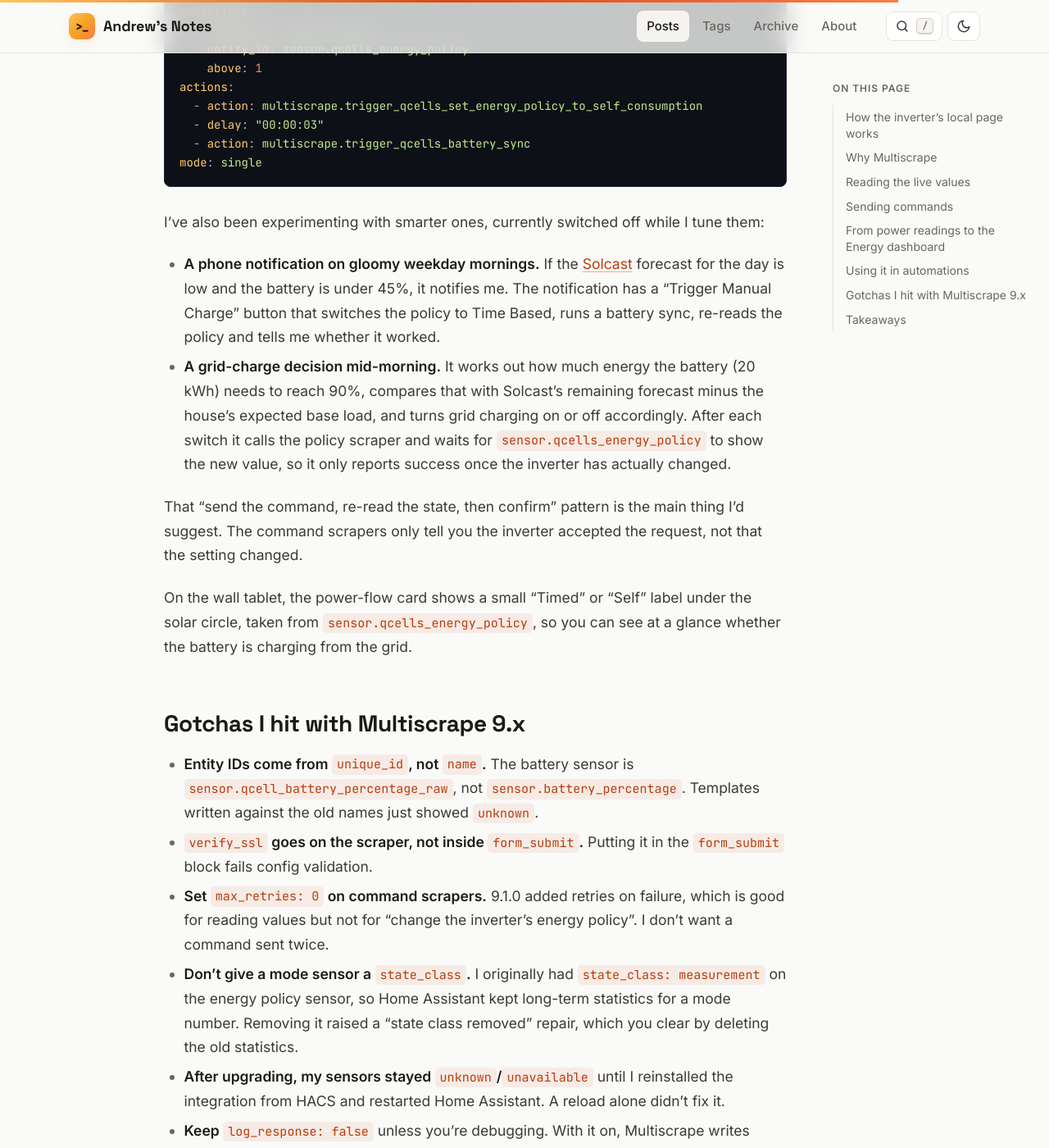
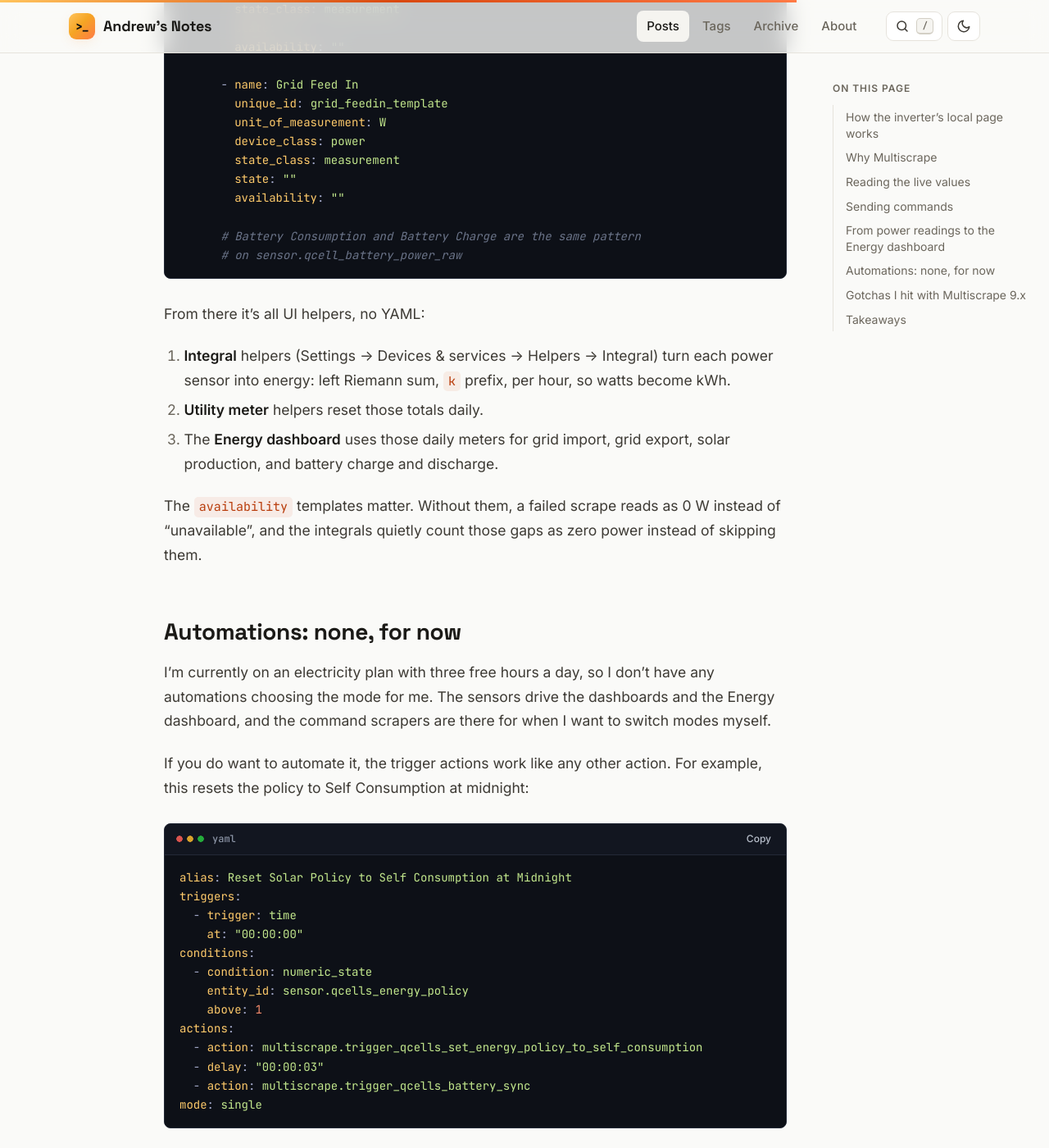
Before and after one commit to andrewpc/andrewpc.github.io, a Jekyll site: the page built from _posts/2026-11-22-qcells-inverter-home-assistant-multiscrape.md, in a window 1280 px wide and 1400 px high, scrolled down 6369 px. Shown: the whole window at 82% size. Built offline with Jekyll 4.4.1, drawn with Linux system fonts in a browser that asks for light colours; some of the changed text lies outside the part shown.

Commit message:
Add power-flow hero image; note no mode automations on current plan
Co-Authored-By: Claude Opus 5.5 <noreply@anthropic.com>

````diff
--- a/_posts/2026-11-22-qcells-inverter-home-assistant-multiscrape.md
+++ b/_posts/2026-11-22-qcells-inverter-home-assistant-multiscrape.md
@@ -8,7 +8,10 @@ description: >-
   battery between self-consumption and grid charging.
 categories: [project-notes]
 tags: [home-assistant, multiscrape, solar, battery, qcells]
+image: /assets/images/posts/qcells-inverter-home-assistant-multiscrape/power-flow.png
 ---
+
+![The Solar Generation & Forecast card on my wall tablet: a power-flow diagram of solar, grid, battery and house, with "Timed" under the solar circle, above Solcast forecast totals](/assets/images/posts/qcells-inverter-home-assistant-multiscrape/power-flow.png)
 
 My Qcells hybrid inverter and battery doesn't have a Home Assistant integration,
 and I didn't want to depend on the cloud app. It does have a local installer web
@@ -215,10 +218,15 @@ The `availability` templates matter. Without them, a failed scrape reads as 0 W
 instead of "unavailable", and the integrals quietly count those gaps as zero
 power instead of skipping them.
 
-## Using it in automations
+## Automations: none, for now
 
-The simplest automation resets the policy at midnight, so a day of grid charging
-never carries over:
+I'm currently on an electricity plan with three free hours a day, so I don't
+have any automations choosing the mode for me. The sensors drive the dashboards
+and the Energy dashboard, and the command scrapers are there for when I want to
+switch modes myself.
+
+If you do want to automate it, the trigger actions work like any other action.
+For example, this resets the policy to Self Consumption at midnight:
 
 ```yaml
 alias: Reset Solar Policy to Self Consumption at Midnight
@@ -236,28 +244,15 @@ actions:
 mode: single
 ```
 
-I've also been experimenting with smarter ones, currently switched off while I
-tune them:
-
-- **A phone notification on gloomy weekday mornings.** If the
-  [Solcast](https://github.com/BJReplay/ha-solcast-solar) forecast for the day
-  is low and the battery is under 45%, it notifies me. The notification has a
-  "Trigger Manual Charge" button that switches the policy to Time Based, runs a
-  battery sync, re-reads the policy and tells me whether it worked.
-- **A grid-charge decision mid-morning.** It works out how much energy the
-  battery (20 kWh) needs to reach 90%, compares that with Solcast's remaining
-  forecast minus the house's expected base load, and turns grid charging on or
-  off accordingly. After each switch it calls the policy scraper and waits for
-  `sensor.qcells_energy_policy` to show the new value, so it only reports
-  success once the inverter has actually changed.
-
-That "send the command, re-read the state, then confirm" pattern is the main
-thing I'd suggest. The command scrapers only tell you the inverter accepted the
-request, not that the setting changed.
+For anything more involved, follow each command with
+`multiscrape.trigger_qcells_energy_policy_scraper`, then wait for
+`sensor.qcells_energy_policy` to show the new value before treating the change
+as done. The command scrapers only tell you the inverter accepted the request,
+not that the setting actually changed.
 
 On the wall tablet, the power-flow card shows a small "Timed" or "Self" label
-under the solar circle, taken from `sensor.qcells_energy_policy`, so you can see
-at a glance whether the battery is charging from the grid.
+under the solar circle, taken from `sensor.qcells_energy_policy`, so I can see
+at a glance which mode the inverter is in.
 
 ## Gotchas I hit with Multiscrape 9.x
 
````
Also changed, not shown: other parts of _posts/2026-11-22-qcells-inverter-home-assistant-multiscrape.md (+1 -1 lines), assets/images/posts/qcells-inverter-home-assistant-multiscrape/power-flow.png (added).
